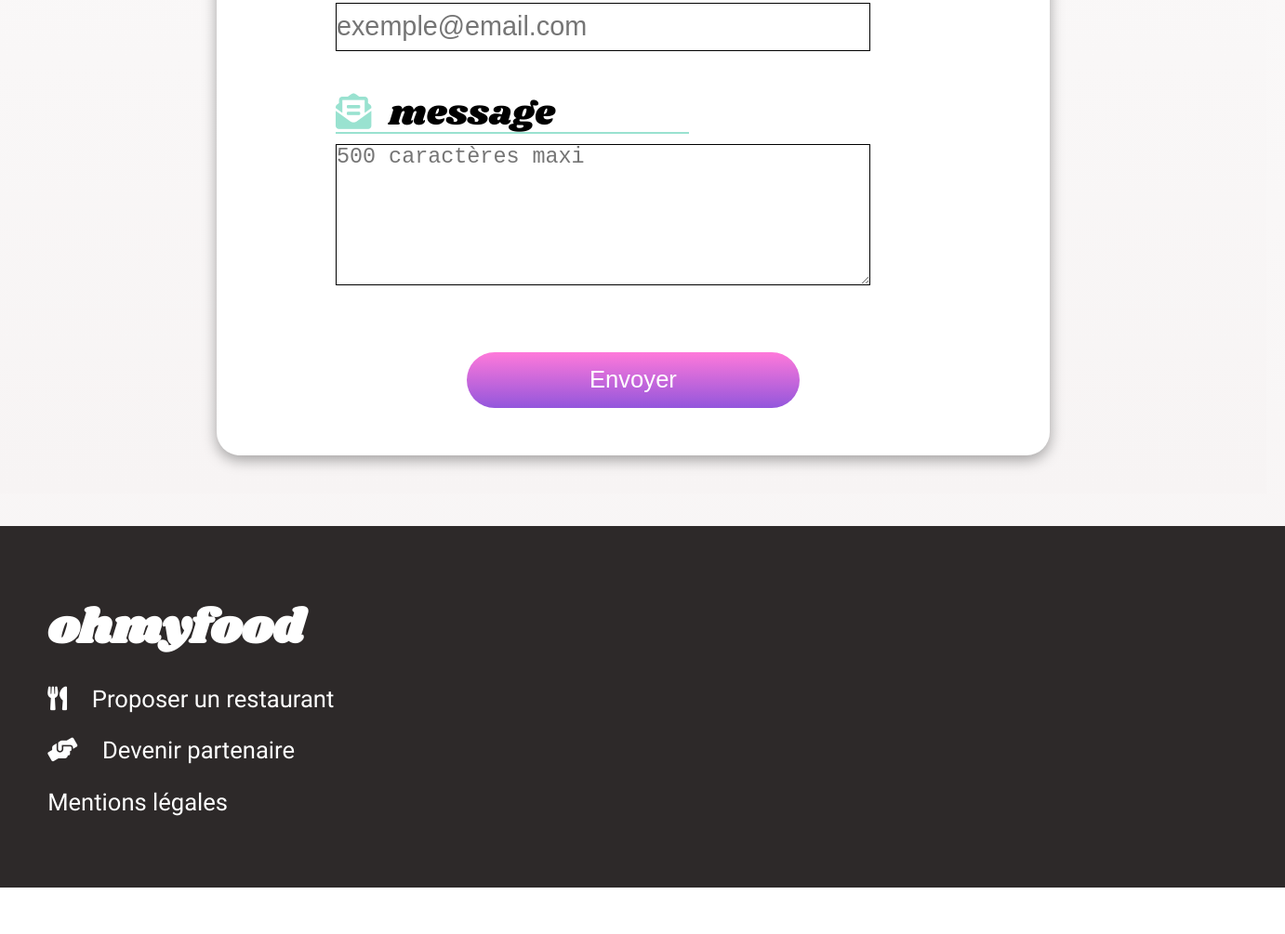
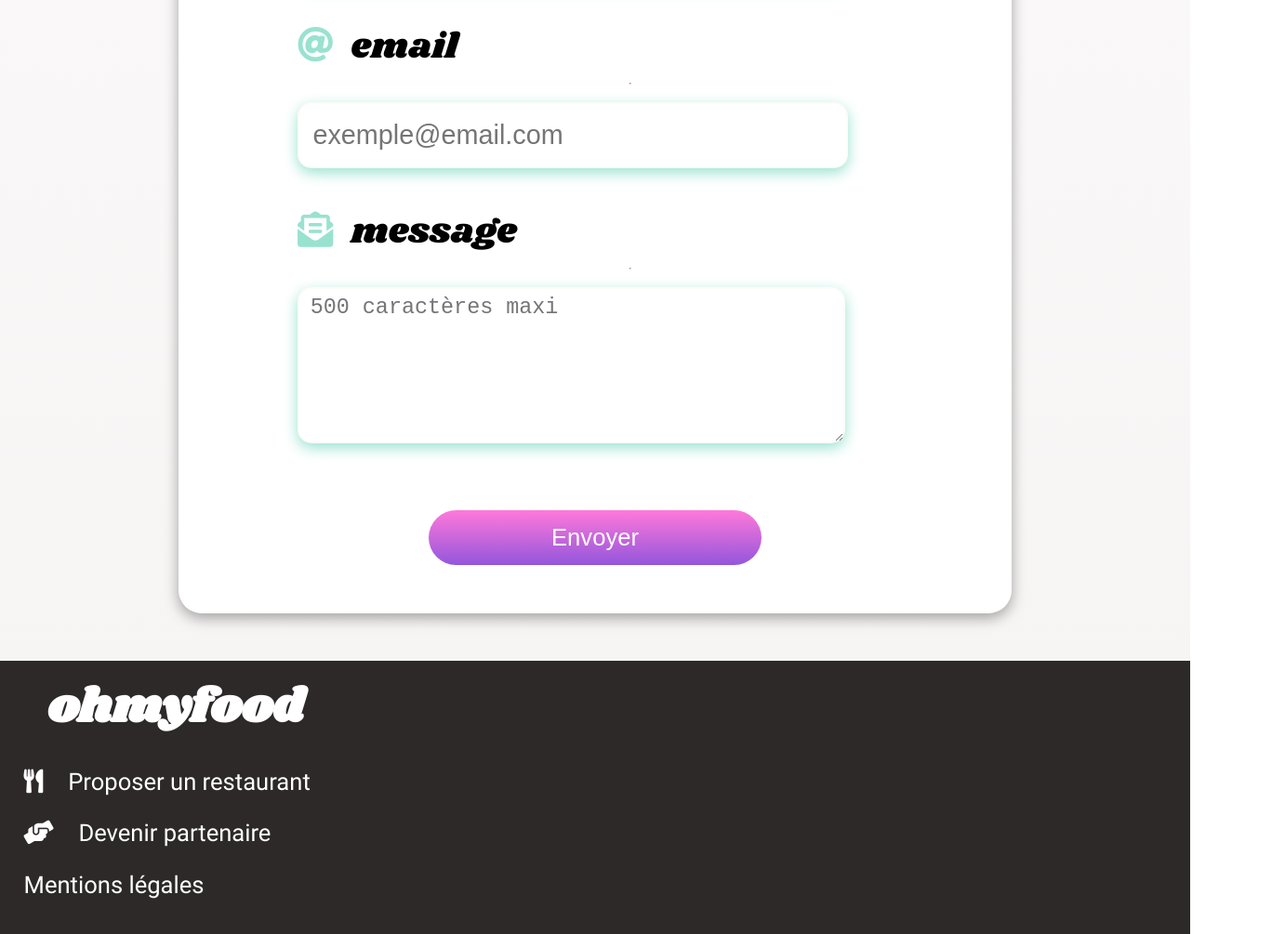
Before and after one commit to HugueninDeveloppement/Ohmyfood, a website: page contact.html in a window 1280 px wide. Shown: the part 474-1479 px from the top of the page at 93% size, 1382 px wide, since content can reach past the window. Before the commit the page ends 1429 px from the top, so only its background shows below. Drawn offline with Linux system fonts and the light colour scheme; a web font is replaced by a local one.

Commit message:
reglage des effets sur les  lanscapes modes mobile et tablette

```diff
--- a/sass/Layouts/_footer.scss
+++ b/sass/Layouts/_footer.scss
@@ -7,10 +7,13 @@
         margin-left: 40.5%;
     }
 
-    @media (min-width: 979px) {
+    @media (min-width: 1099px) {
         margin-left: 32.5%;
     }
 
+    @media (orientation: landscape) and (min-width: 767px) {
+        margin-left: 0%;
+    }
 
     h1 {
         font-family: 'Shrikhand';
--- a/sass/Layouts/_header.scss
+++ b/sass/Layouts/_header.scss
@@ -9,7 +9,7 @@
         justify-content: center;
         align-content: center;
         padding: 1em 0em;
-        position: fixed;
+        position: sticky;
         top: 0;
         z-index: 3;
 
@@ -34,7 +34,7 @@
         padding: 1.2em 0em;
         box-shadow: 0 4px 2px -2px gray;
         background-color: white;
-        position: fixed;
+        position: sticky;
         top: 0;
         z-index: 4;
 
@@ -73,11 +73,15 @@
         }
 
         &__logo {
-            width:183px;
+            width: 183px;
+
+            @media (min-width: 410px) and (max-width:766px) {
+                margin: auto;
+            }
 
             @media (min-width: 767px) {
                 height: 40px;
-                width:300px;
+                width: 300px;
                 margin: auto;
             }
         }
--- a/sass/Pages/_contact.scss
+++ b/sass/Pages/_contact.scss
@@ -5,6 +5,8 @@
         @media (min-width: 767px) {
             background-image: $background-radiant-boby;
             width: 100%;
+            padding-top: 2em;
+            padding-bottom: 2em;
         }
     }
 
@@ -14,7 +16,10 @@
         display: flex;
         justify-content: center;
         padding: 1.6em;
-        margin-top: 70.4px;
+
+        @media (min-width: 767px) {
+            padding: 0px;
+        }
 
 
         &__form {
@@ -47,7 +52,7 @@
             h1 {
                 font-family: 'Shrikhand';
                 font-size: 1.4em;
-                border-bottom: 4px solid $background-color;
+                border-bottom: 4px solid $tretiary-color;
                 width: 100%;
                 margin: 0px;
                 margin-bottom: 1em;
@@ -76,9 +81,11 @@
             > div {
                 input {
                     width: 80%;
-                    padding: 0px;
-                    border: 1px solid black;
-                    min-height: 20px;
+                    padding: 0.3em 0em 0.3em 0.5em;
+                    border: 2px solid #FCFCF8;
+                    border-radius: 15px;
+                    box-shadow: $tretiary-color 0px 5px 15px;
+                    min-height: 25px;
 
 
                     @media (min-width: 767px) {
@@ -90,8 +97,10 @@
 
                 textarea {
                     width: 80%;
-                    padding: 0px;
-                    border: 1px solid black;
+                    padding: 0.3em 0em 0.3em 0.5em;
+                    border: 2px solid #FCFCF8;
+                    border-radius: 15px;
+                    box-shadow: $tretiary-color 0px 5px 15px;
                     min-height: 90px;
 
                     @media (min-width: 767px) {
@@ -100,20 +109,16 @@
                         min-height: 150px;
                     }
                 }
-
-                hr {
+                /* hr {
                     width: 37%;
                     background: $tretiary-color;
                     border: none;
                     height: 2px;
                     margin: 0em 0em 0.3em 0em;
-                }
-
-                .message ~ hr {
+                }*/
+                /*.message ~ hr {
                     width: 53%
-                }
-
-
+                }*/
                 input:focus {
                     background-color: lighten($primary-color,35%);
                 }
@@ -135,12 +140,18 @@
     }
 
     #footer_contact {
-        position: relative;
-        bottom: -35px;
 
         @media (min-width: 767px) {
-            width: 100%;
             margin-left: 0px;
+
+            h1, p {
+                margin: 0px;
+                padding: 0.5em 0em 0.5em 1em;
+            }
+        }
+
+        @media (min-width: 979px) {
+            padding:0em 0em 1em 0em;
         }
     }
 }
--- a/sass/Pages/_index.scss
+++ b/sass/Pages/_index.scss
@@ -1,21 +1,27 @@
 main {
+
+
 
     @media (min-width: 767px) {
         display: flex;
         flex-direction: row;
         background-color: white;
-        margin-top: 4em;
     }
 
     .aside_desktop {
+
+        @media (orientation: landscape) and (min-device-width : 670px) {
+            position: relative;
+        }
+
         @media (min-width: 767px) {
             width: 40.5%;
             background-color: $background-color;
             position: fixed;
         }
 
-        @media (min-width: 979px) {
-            width: 32.5%;
+        @media (orientation: landscape) and (min-width: 767px) {
+            position: relative;
         }
 
         @media (min-width: 1099px) {
@@ -23,8 +29,6 @@
             width: 25%;
             font-size: 0.8em;
         }
-
-
 
         .localisation {
             display: flex;
@@ -216,19 +220,18 @@
             padding-bottom: 0em;
         }
 
-        @media (min-width: 979px) {
-            margin-left: 32.5%;
+        @media (orientation: landscape) and (min-width: 767px) {
+            margin-left: 0%;
         }
+
+
 
         @media (min-width: 1099px) {
             margin-left: 0px;
             width: 75%;
         }
 
-
-
         .restaurant {
-
 
             h1 {
                 padding-left: 0.9em;
@@ -243,7 +246,6 @@
                 flex-direction: column;
                 justify-content: space-between;
                 padding: 1.2em;
-
 
                 @media (min-width: 767px) {
                     padding-bottom: 0.2em;
@@ -324,6 +326,7 @@
                             @media (min-width: 979px) {
                                 width: 30%;
                                 left: 68%;
+                                height: 15%;
                             }
 
                             p {
@@ -335,6 +338,7 @@
 
                                 @media (min-width: 979px) {
                                     margin: 9%;
+                                    font-size: 0.75em;
                                 }
                             }
                         }
@@ -365,7 +369,6 @@
                         }
 
                         &__hearth {
-
                             @include ajout-favori;
 
                             @media (min-width: 979px) {
--- a/sass/Pages/_menu.scss
+++ b/sass/Pages/_menu.scss
@@ -2,9 +2,7 @@
 }
 
 #main_menu {
-    @media (min-width: 767px) {
-        margin-top: 90px;
-    }
+
 }
 
 
@@ -17,6 +15,7 @@
         background-color: none;
     }
 
+
     .entreprise__fonctionnement {
         @media (min-width: 767px) {
             font-size: 0.8em;
@@ -28,8 +27,8 @@
             ol {
                 font-size: 1.15em;
 
-                li{
-                    margin-bottom:1em;
+                li {
+                    margin-bottom: 1em;
                 }
             }
         }
@@ -48,6 +47,11 @@
         margin-left: 41%;
         padding-top: 0px;
         font-size: 0.75em;
+    }
+
+
+    @media (orientation: landscape) and (min-width: 767px) {
+        margin-left: 0%;
     }
 
     > img {
```
Also changed, not shown: public/css/style.css, 1 other file.
